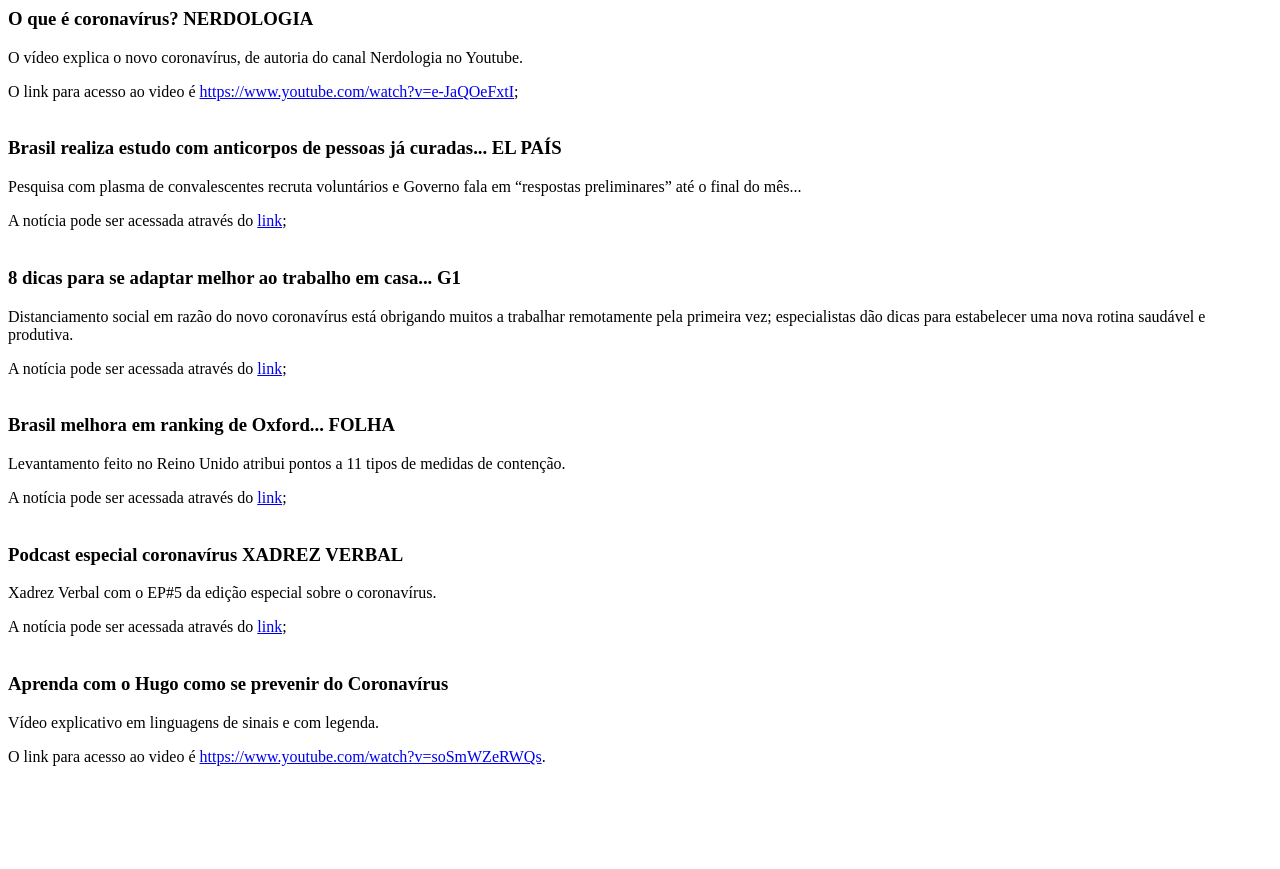
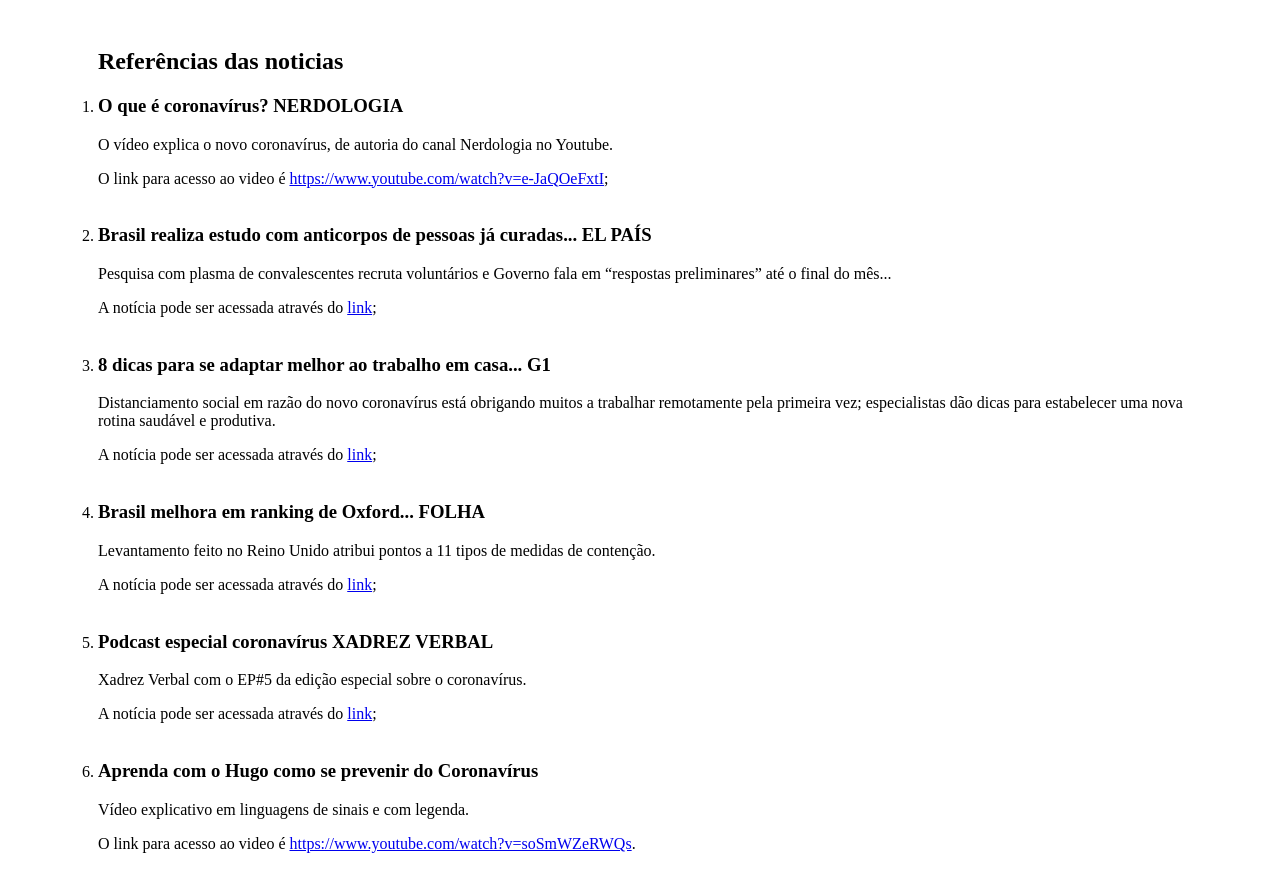
Before and after one commit to apolope/gamaCOVID-19, a plain HTML site: page mais.html in a window 1280 px wide. Before the commit the page ends 800 px from the top, so only its background shows below. Drawn offline with Linux system fonts and the light colour scheme.

Commit message:
Adição e modificações 	new file:   css/mais.css 	modified:   mais.html 	modified:   noticias/noticia01.html 	modified:   noticias/noticia02.html 	modified:   noticias/noticia03.html 	modified:   noticias/noticia04.html 	modified:   noticias/noticia05.html 	modified:   noticias/noticia06.html

```diff
--- /dev/null
+++ b/css/mais.css
@@ -0,0 +1,3 @@
+.referencias {
+    padding: 20px 50px 0px 50px;
+}
--- a/mais.html
+++ b/mais.html
@@ -1,32 +1,47 @@
+<!-- Inserção do CSS de estilo da página mais -->
+<link rel="stylesheet" href="css/mais.css">
+
+<div class="referencias">
+    <ol>
+        <h2>Referências das noticias</h2>
+        <li>
             <h3>O que é coronavírus? <b>NERDOLOGIA</b></h3>
             <p>O vídeo explica o novo coronavírus, de autoria do canal Nerdologia no Youtube.</p>
             O link para acesso ao video é <a href="https://www.youtube.com/watch?v=e-JaQOeFxtI" target="_blank">https://www.youtube.com/watch?v=e-JaQOeFxtI</a>;
             <br><br>
-
+        </li>
+        <li>
             <h3>Brasil realiza estudo com anticorpos de pessoas já curadas... <b>EL PAÍS</b></h3>
             <p>Pesquisa com plasma de convalescentes recruta voluntários e Governo fala em “respostas preliminares” até o final do mês...</p>
             A notícia pode ser acessada através do <a href="https://brasil.elpais.com/brasil/2020-04-18/brasil-realiza-estudo-com-anticorpos-de-pessoas-ja-curadas-do-coronavirus-para-salvar-novos-doentes.html"
                 target="_blank">link</a>;
             <br><br>
-
+        </li>
+        <li>
             <h3>8 dicas para se adaptar melhor ao trabalho em casa... <b>G1</b></h3>
             <p>Distanciamento social em razão do novo coronavírus está obrigando muitos a trabalhar remotamente pela primeira vez; especialistas dão dicas para estabelecer uma nova rotina saudável e produtiva.</p>
             A notícia pode ser acessada através do <a href="https://g1.globo.com/economia/concursos-e-emprego/noticia/2020/03/24/coronavirus-8-dicas-para-se-adaptar-melhor-ao-trabalho-em-casa-durante-pandemia.ghtml"
                 target="_blank">link</a>;
             <br><br>
-
+        </li>
+        <li>
             <h3>Brasil melhora em ranking de Oxford... <b>FOLHA</b></h3>
             <p>Levantamento feito no Reino Unido atribui pontos a 11 tipos de medidas de contenção.</p>
             A notícia pode ser acessada através do <a href="https://www1.folha.uol.com.br/equilibrioesaude/2020/04/brasil-melhora-em-ranking-de-oxford-sobre-medidas-contra-coronavirus.shtml"
                 target="_blank">link</a>;
             <br><br>
-
+        </li>
+        <li>
             <h3>Podcast especial coronavírus <b>XADREZ VERBAL</b></h3>
             <p>Xadrez Verbal com o EP#5 da edição especial sobre o coronavírus.</p>
             A notícia pode ser acessada através do <a href="https://xadrezverbal.com/2020/04/14/xadrez-verbal-e-atila-iamarino-especial-coronavirus-05/"
                 target="_blank">link</a>;
             <br><br>
-
+        </li>
+        <li>
             <h3>Aprenda com o Hugo como se prevenir do Coronavírus</h3>
             <p>Vídeo explicativo em linguagens de sinais e com legenda.</p>
             O link para acesso ao video é <a href="https://www.youtube.com/watch?v=soSmWZeRWQs" target="_blank">https://www.youtube.com/watch?v=soSmWZeRWQs</a>.
+        </li>
+    </ol>
+</div>
```
Also changed, not shown: noticias/noticia01.html (+3 -1 lines), noticias/noticia02.html (+3 -1 lines), noticias/noticia03.html (+4 -1 lines), noticias/noticia04.html (+12 -2 lines), noticias/noticia05.html (+3 -2 lines), noticias/noticia06.html (+3 -1 lines). Lines whose indentation alone changed are shown as unchanged.
